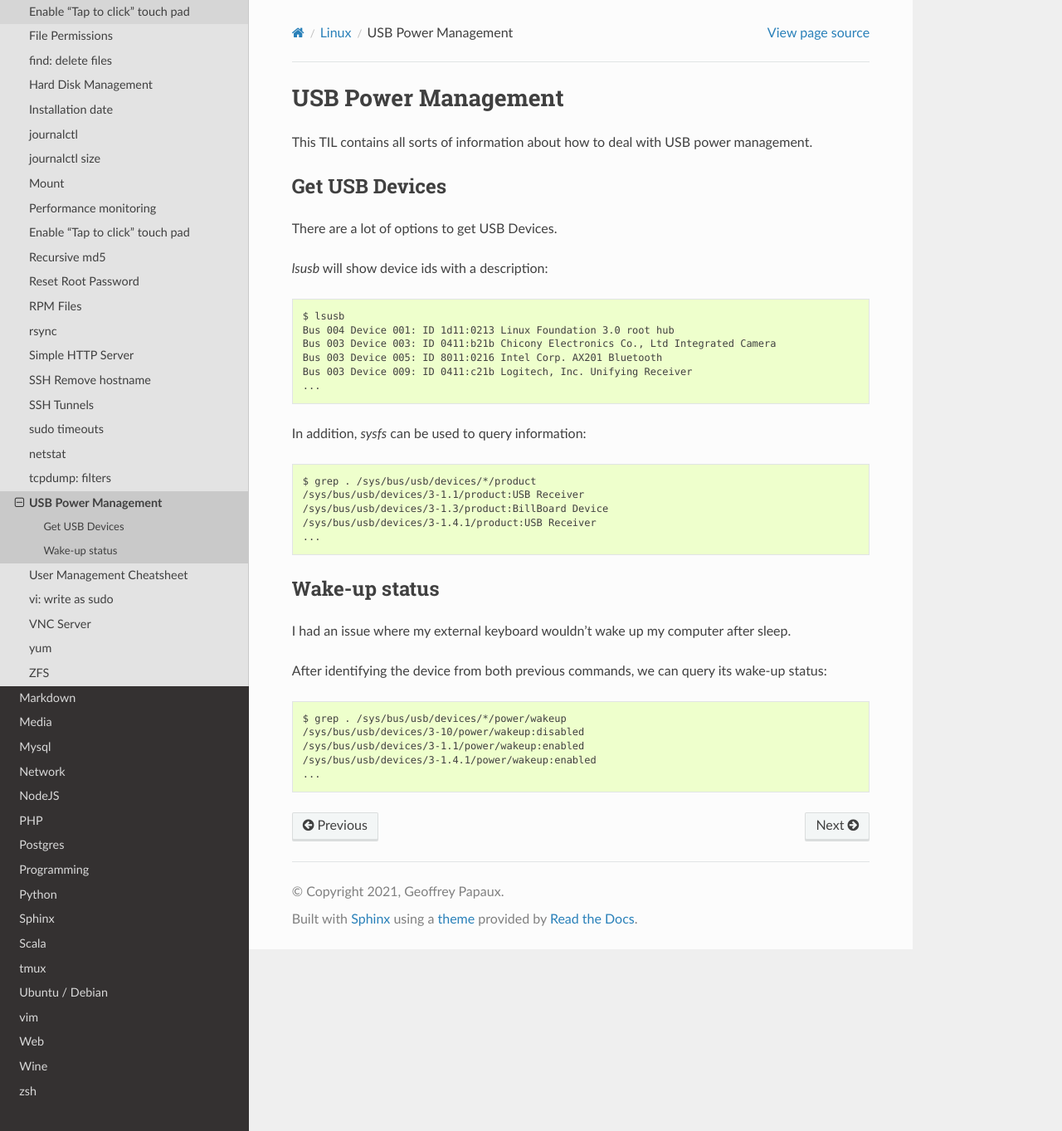
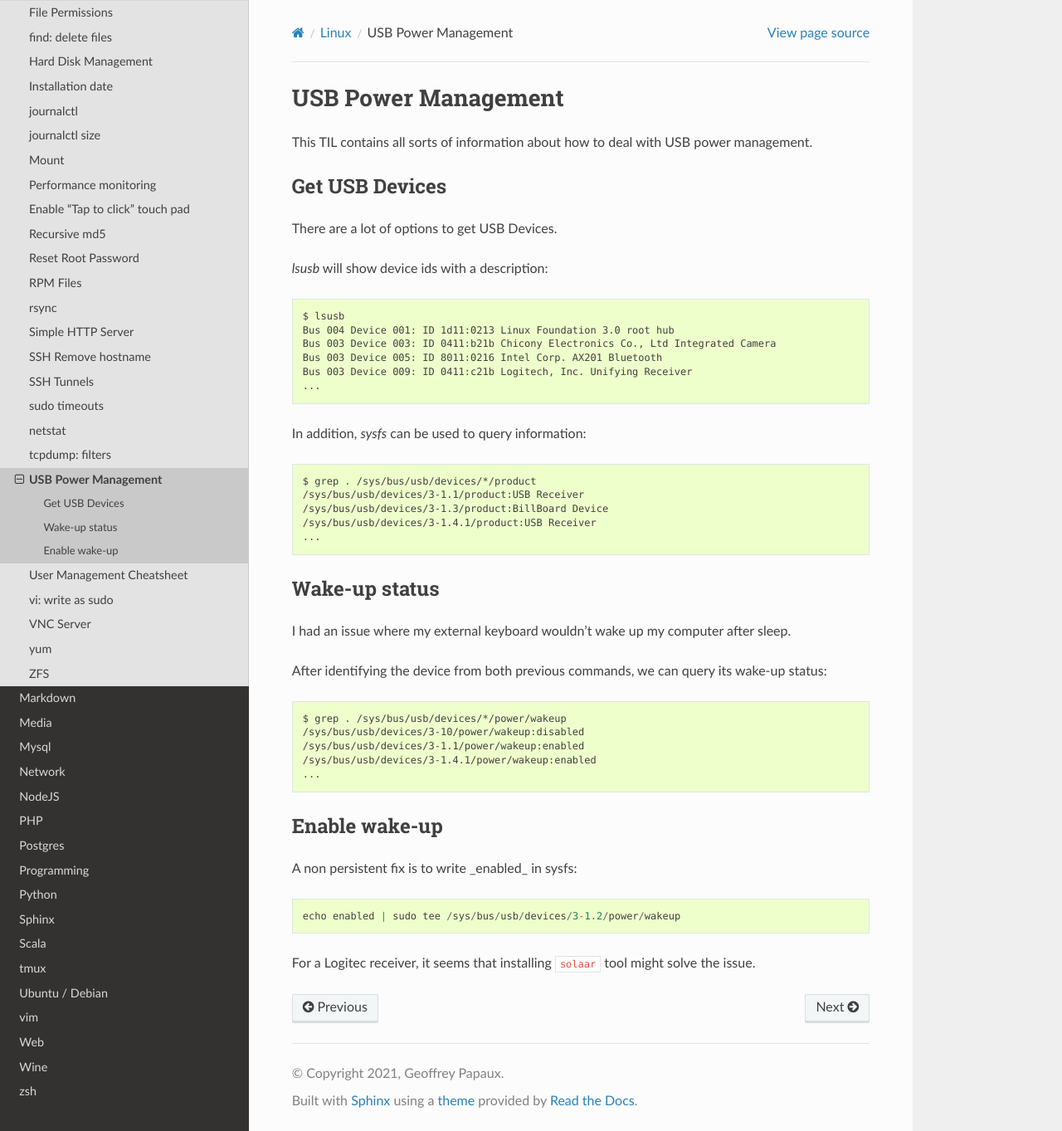
Before and after one commit to papaux/til, a Sphinx documentation site: the page built from source/linux/usb-power.rst, in a window 1280 px wide and 1363 px high. Shown: the whole window at 83% size. Built offline with Sphinx 7.4.7 and the Read the Docs theme 2.0.0, drawn with Linux system fonts in a browser that asks for light colours.

Commit message:
linux: usb power enhancements

```diff
--- a/source/linux/usb-power.rst
+++ b/source/linux/usb-power.rst
@@ -37,3 +37,12 @@ After identifying the device from both previous commands, we can query its wake-
   /sys/bus/usb/devices/3-1.1/power/wakeup:enabled
   /sys/bus/usb/devices/3-1.4.1/power/wakeup:enabled
   ...
+
+Enable wake-up
+~~~~~~~~~~~~~~
+
+A non persistent fix is to write _enabled_ in sysfs::
+
+  echo enabled | sudo tee /sys/bus/usb/devices/3-1.2/power/wakeup
+
+For a Logitec receiver, it seems that installing ``solaar`` tool might solve the issue.
```
